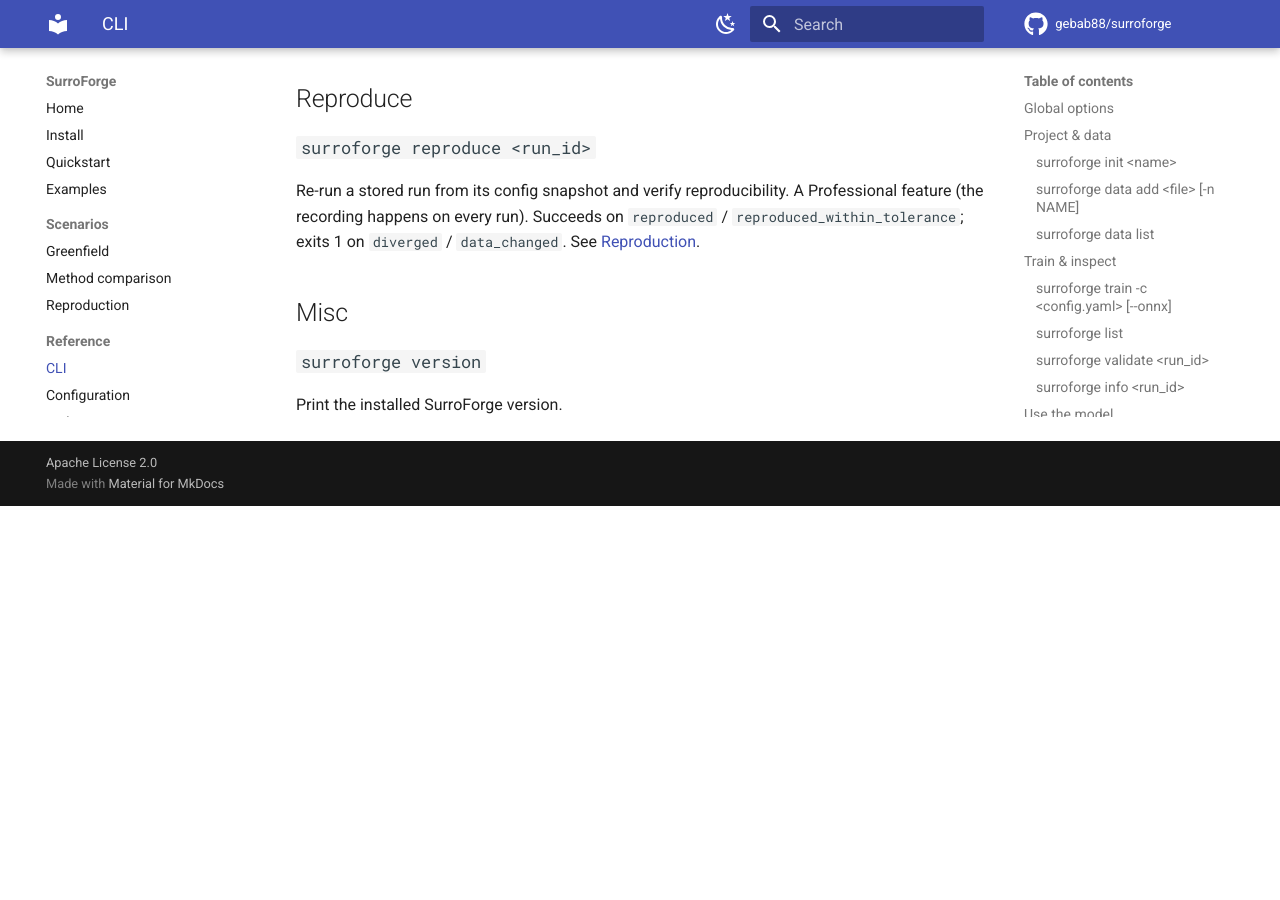
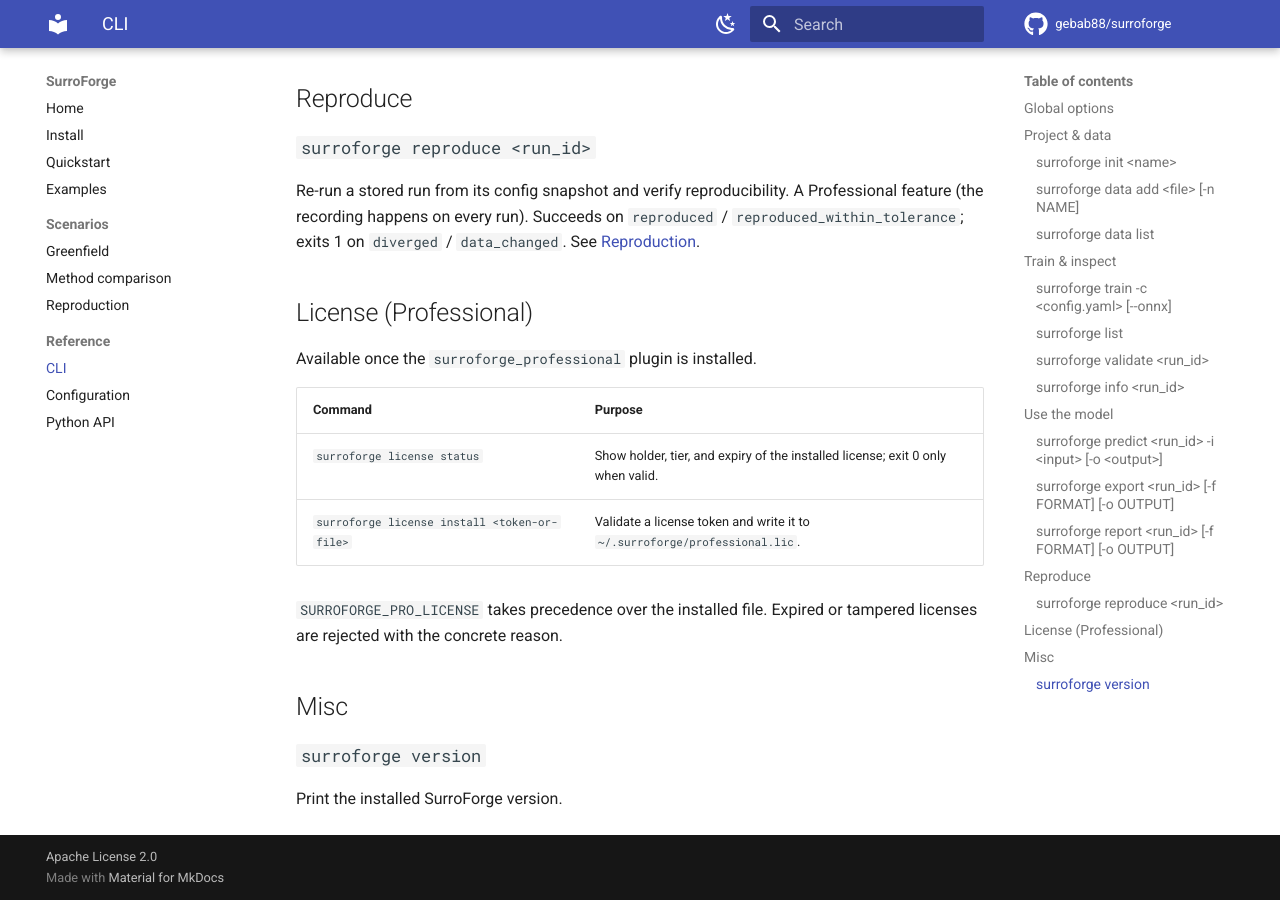
Before and after one commit to gebab88/surroforge, an MkDocs documentation site: the page built from docs/reference/cli.md, in a window 1280 px wide and 900 px high, scrolled down 2092 px. Built offline with MkDocs 1.6.1 and Material for MkDocs 9.7.7, drawn with Linux system fonts in a browser that asks for light colours; comment, search, counter and statistics services are not loaded; before the commit the page ends 2598 px from its top, so only the background shows below that.

Commit message:
docs(editions): M3 license validation — activation docs, CHANGELOG, memory

```diff
--- a/docs/reference/cli.md
+++ b/docs/reference/cli.md
@@ -77,6 +77,18 @@ Professional feature (the recording happens on every run). Succeeds on
 `reproduced` / `reproduced_within_tolerance`; exits 1 on `diverged` / `data_changed`.
 See [Reproduction](../scenarios/reproduction.md).
 
+## License (Professional)
+
+Available once the `surroforge_professional` plugin is installed.
+
+| Command | Purpose |
+|---|---|
+| `surroforge license status` | Show holder, tier, and expiry of the installed license; exit 0 only when valid. |
+| `surroforge license install <token-or-file>` | Validate a license token and write it to `~/.surroforge/professional.lic`. |
+
+`SURROFORGE_PRO_LICENSE` takes precedence over the installed file. Expired or
+tampered licenses are rejected with the concrete reason.
+
 ## Misc
 
 ### `surroforge version`
```
Also changed, not shown: CHANGELOG.md (+7 -0 lines), MEMORY.md (+5 -5 lines), docs/index.md (+2 -2 lines), plugins/surroforge_professional/README.md (+8 -6 lines), 3 other files.
